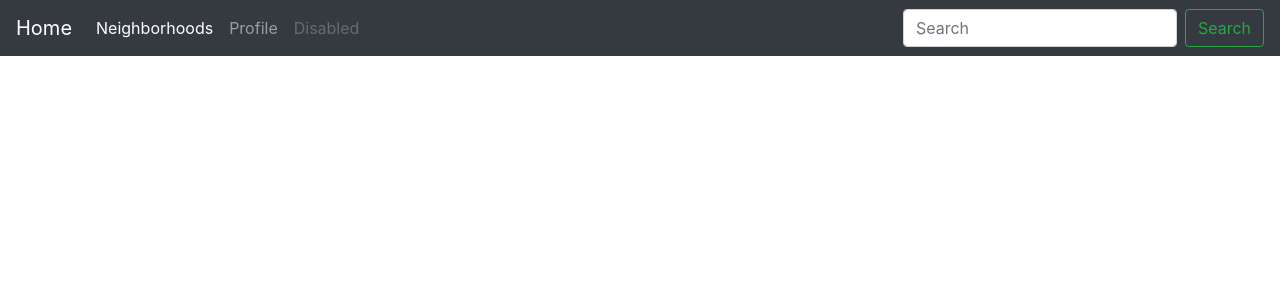
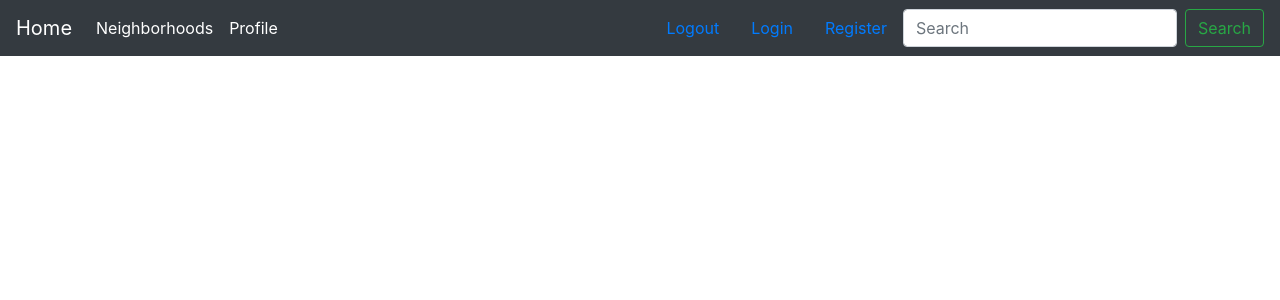
Before and after one commit to GabrielOduori/Neighborhood, a Django app: page /neighborhood/1/ in a window 1280 px wide. Shown: the top 300 px of the page. Run offline with Django 3.2, Linux system fonts and the light colour scheme; some libraries are stand-ins or nearby versions; some web fonts are replaced.

Commit message:
Added necessary routes to the navbar.

```diff
--- a/neighbors/templates/neighbors/navbar.html
+++ b/neighbors/templates/neighbors/navbar.html
@@ -3,18 +3,20 @@
     <button class="navbar-toggler" type="button" data-toggle="collapse" data-target="#navbarCollapse" aria-controls="navbarCollapse" aria-expanded="false" aria-label="Toggle navigation">
       <span class="navbar-toggler-icon"></span>
     </button>
+
+
     <div class="collapse navbar-collapse" id="navbarCollapse">
       <ul class="navbar-nav mr-auto">
         <li class="nav-item active">
-          <a class="nav-link" href="">Neighborhoods <span class="sr-only">(current)</span></a>
+          <a class="nav-link" href="{% url 'neighbors:neighborhoods' %}">Neighborhoods</a>
         </li>
-        <li class="nav-item">
+        <li class="nav-item active">
           <a class="nav-link" href="#">Profile</a>
         </li>
-        <li class="nav-item">
-          <a class="nav-link disabled" href="#">Disabled</a>
-        </li>
       </ul>
+      <a class="nav-link" href="{% url 'accounts:logout'%}">Logout</a>
+      <a class="nav-link" href="accounts/login/">Login </a>
+      <a class="nav-link" href="/accounts/register/">Register </a>
       <form class="form-inline mt-2 mt-md-0">
         <input class="form-control mr-sm-2" type="text" placeholder="Search" aria-label="Search">
         <button class="btn btn-outline-success my-2 my-sm-0" type="submit">Search</button>
```
